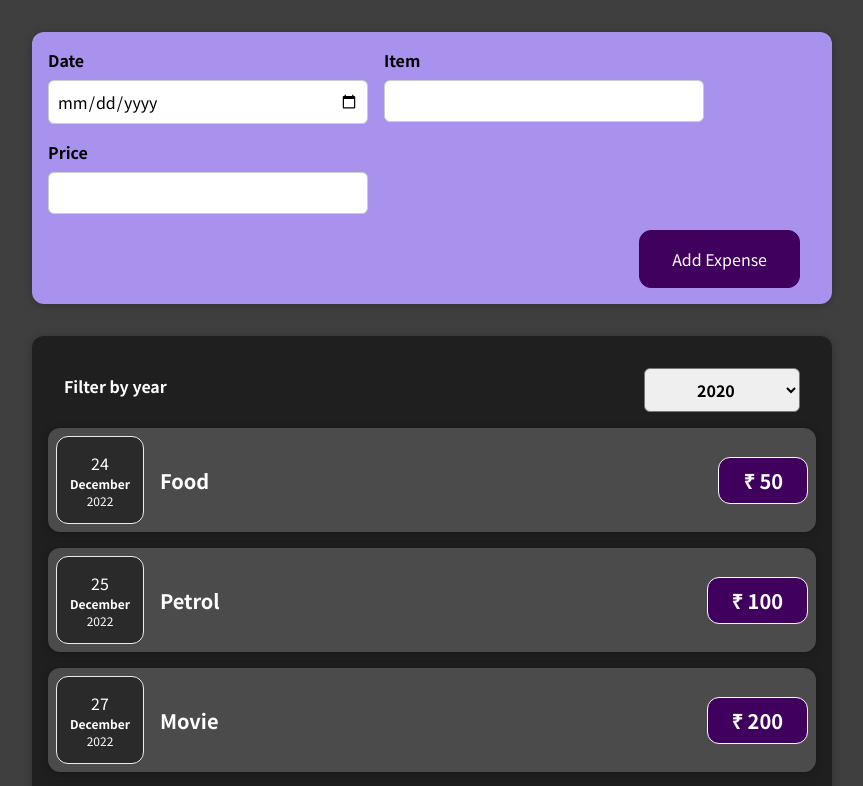
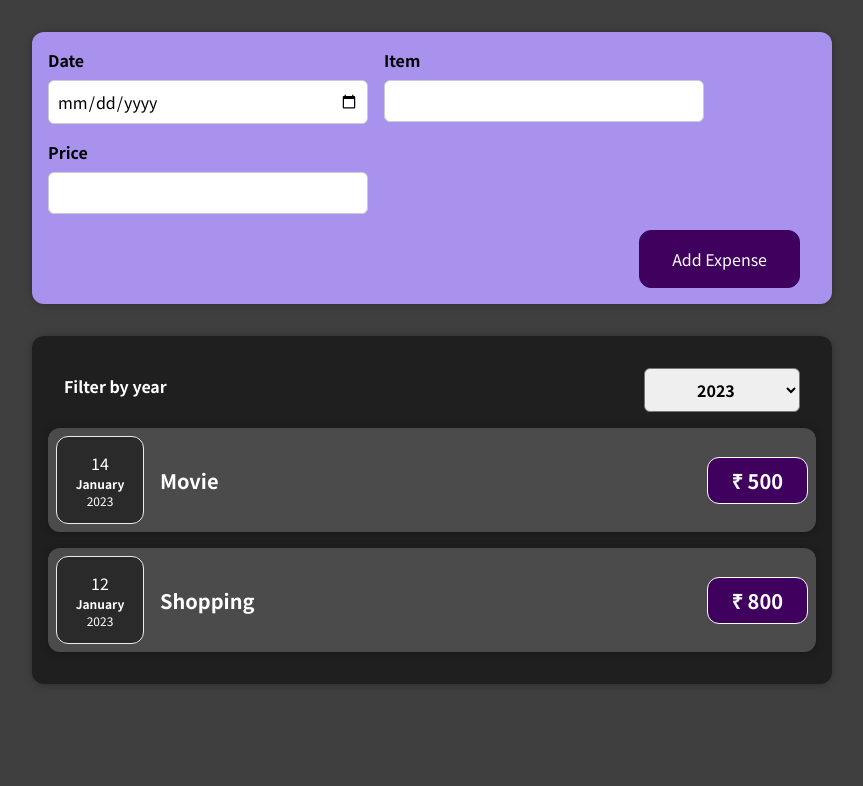
Before and after one commit to Thalam-Vamsi-Krishna/expense-tracker-react, a React (Create React App) app: page / in a window 1280 px wide. Shown: the top 786 px of the page, without its empty margins (208-1071 px from the left). Built offline with nearby package versions, Linux system fonts and the light colour scheme.

Commit message:
successfully implemented

```diff
--- a/src/App.js
+++ b/src/App.js
@@ -4,27 +4,27 @@ import Expenses from "./components/Expenses/Expenses";
 const initial_expenses = [
   {
     id: "e1",
-    date: new Date(2022, 11, 24),
-    item: "Food",
-    price: "50",
+    date: new Date(2023, 0, 14),
+    item: "Movie",
+    price: "500",
   },
   {
     id: "e2",
-    date: new Date(2022, 11, 25),
-    item: "Petrol",
-    price: "100",
+    date: new Date(2023, 0, 12),
+    item: "Shopping",
+    price: "800",
   },
   {
     id: "e3",
     date: new Date(2022, 11, 27),
-    item: "Movie",
-    price: "200",
+    item: "Petrol",
+    price: "300",
   },
   {
     id: "e4",
     date: new Date(2022, 11, 28),
-    item: "Shopping",
-    price: "300",
+    item: "Food",
+    price: "200",
   },
 ];
 const App = () => {
--- a/src/components/Expenses/Expenses.js
+++ b/src/components/Expenses/Expenses.js
@@ -4,11 +4,26 @@ import Card from "../UI/Card";
 import ExpensesFilter from "./ExpensesFilter";
 import "./Expenses.css";
 const Expenses = (props) => {
-  const [filteredYear, setFilteredYear] = useState("2020");
+  const [filteredYear, setFilteredYear] = useState("2023");
   const filterChangeHandler = (selectedYear) => {
     setFilteredYear(selectedYear);
   };
-
+  const filteredExpenses = props.items.filter((expense) => {
+    return expense.date.getFullYear().toString() === filteredYear;
+  });
+  let expensesContent = filteredExpenses.length === 0 && (
+    <p>No Expenses Found</p>
+  );
+  if (filteredExpenses.length > 0) {
+    expensesContent = filteredExpenses.map((expense) => (
+      <ExpenseItem
+        key={expense.id}
+        date={expense.date}
+        item={expense.item}
+        price={expense.price}
+      />
+    ));
+  }
   return (
     <div>
       <Card className="expenses">
@@ -16,14 +31,7 @@ const Expenses = (props) => {
           selected={filteredYear}
           onChangeFilter={filterChangeHandler}
         />
-        {props.items.map((expense) => (
-          <ExpenseItem
-            key={expense.id}
-            date={expense.date}
-            item={expense.item}
-            price={expense.price}
-          />
-        ))}
+        {expensesContent}
       </Card>
     </div>
   );
```
